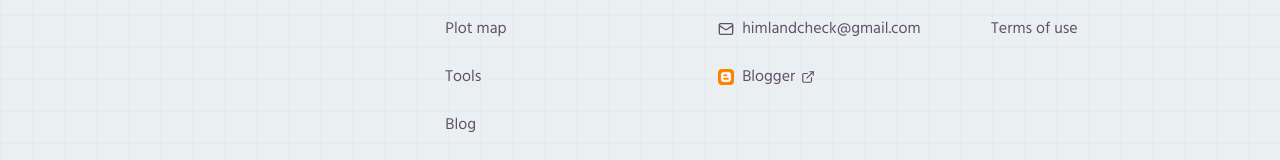
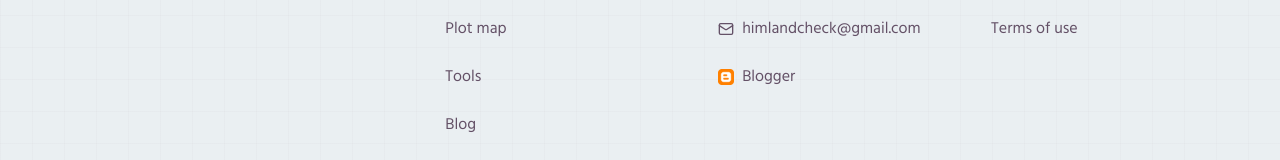
Before and after one commit to rahul300rkv/Himachal-land-records, a Next.js app: page /en/map in a window 1280 px wide. Shown: the part 3057-3217 px from the top of the page. Built offline with nearby package versions, Linux system fonts and the light colour scheme; no server answers.

Commit message:
remove ext

```diff
--- a/src/components/layout/Footer.tsx
+++ b/src/components/layout/Footer.tsx
@@ -1,4 +1,4 @@
-import { ExternalLink, Mail, TriangleAlert } from 'lucide-react';
+import { Mail, TriangleAlert } from 'lucide-react';
 import Image from 'next/image';
 import { useTranslations } from 'next-intl';
 import { Link } from '@/i18n/navigation';
@@ -58,7 +58,7 @@ export function Footer() {
                   <a href={SITE.bloggerUrl} target="_blank" rel="noopener noreferrer" className={linkClass}>
                     <Image src="/images/blogger-logo.webp" alt="" width={16} height={16} className="mr-2 size-4 rounded-[3px]" />
                     Blogger
-                    <ExternalLink className="ml-1.5 size-3.5" aria-hidden="true" />
+
                   </a>
                 </li>
               )}
```
